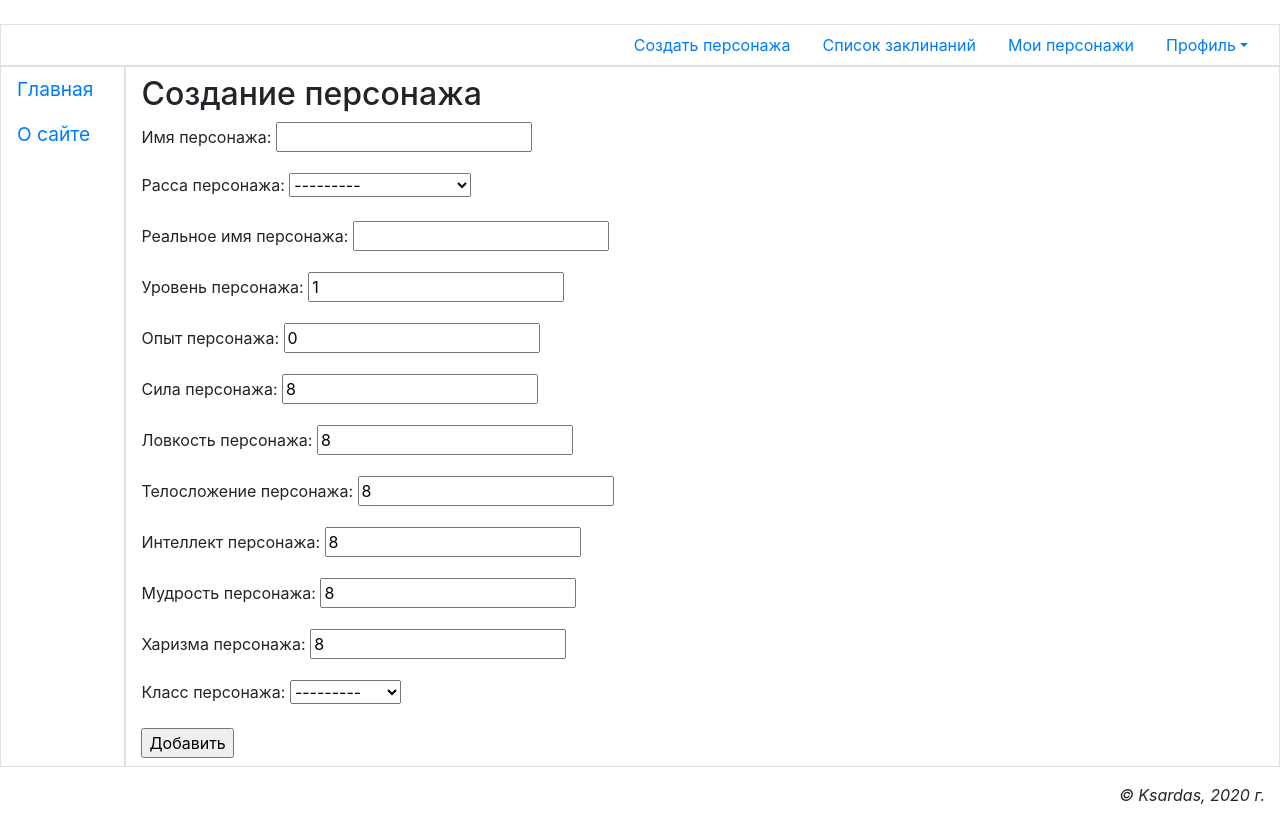
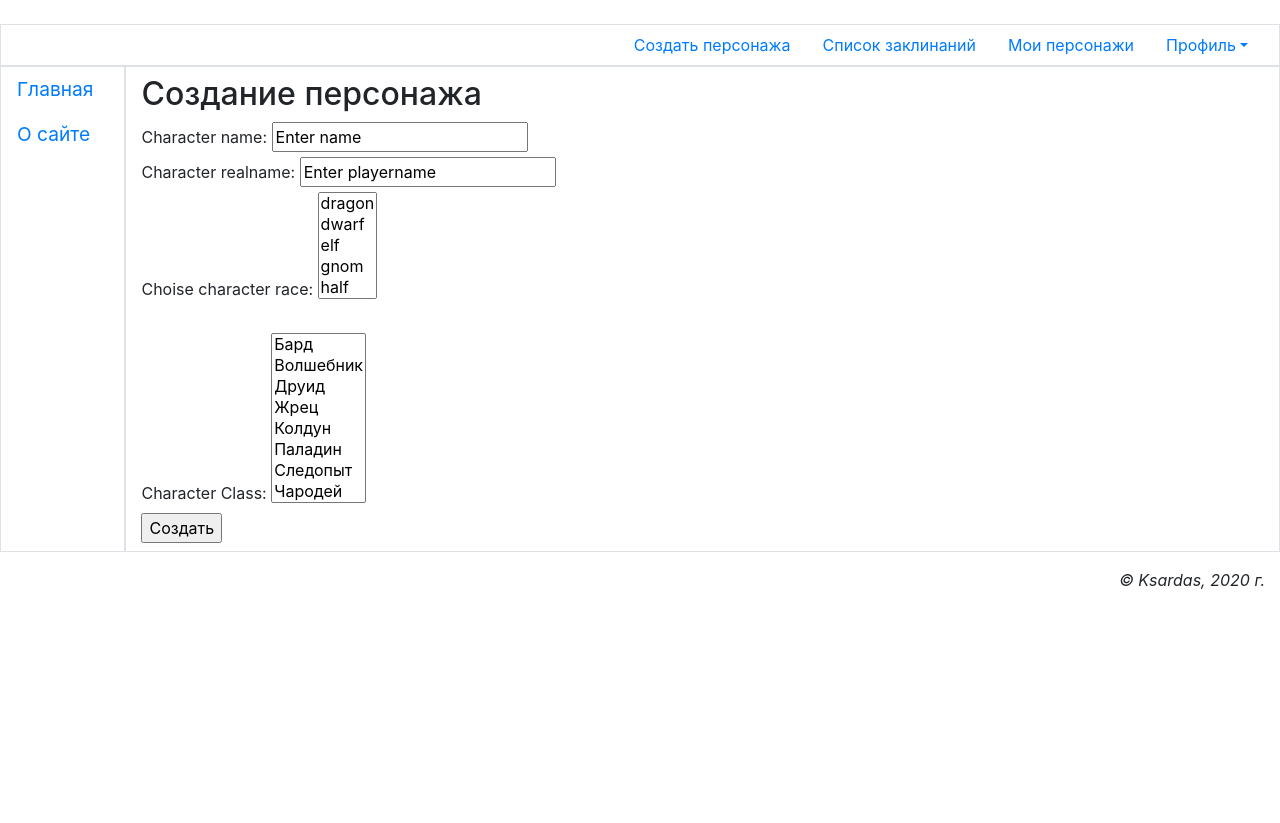
Before and after one commit to r2d2-lex/dnd5e, a Django app: page /accounts/profile/char/create/ in a window 1280 px wide. Shown: the part 115-938 px from the top of the page. After the commit the page ends 704 px from the top, so only its background shows below. Run offline with Django 3.2, Linux system fonts and the light colour scheme; a user stored in the database is signed in; data comes from the database, SQL or seed files in the repository; both versions use the stored data as it was after the commit; parts of the project's set-up code (start-up, migrations or seed data) failed here and were passed over; some libraries are stand-ins or nearby versions.

Commit message:
model fixes + new create char

```diff
--- a/ksardas/main/forms.py
+++ b/ksardas/main/forms.py
@@ -4,7 +4,7 @@ from django.core.exceptions import ValidationError
 from django.forms import ModelForm
 
 from .models import AdvUser
-from .models import CharBase
+from .models import CharBase, CharClasses, CharRaces
 #from .models import user_registrated
 import datetime
 
@@ -36,10 +36,18 @@ class SpellForm(forms.Form):
     spell_classes = forms.CharField(required=False, label='Класс персонажа')
 
 
+class CreateCharForm(forms.Form):
+    name = forms.CharField(label='Имя персонажа')
+    race = forms.ChoiceField(choices=CharRaces.RACE_CHOICES, label='Расса персонажа')
+    playername = forms.CharField(label='Реальное имя персонажа')
+    char_class = forms.ChoiceField(choices=CharClasses.CLASS_CHOICES, label='Класс персонажа')
+
+
 class CharForm(forms.Form):
     name = forms.CharField(label='Имя персонажа')
-    race = forms.ChoiceField(choices=CharBase.RACE_CHOICES, label='Расса персонажа')
+    race = forms.ChoiceField(choices=CharRaces.RACE_CHOICES, label='Расса персонажа')
     playername = forms.CharField(label='Реальное имя персонажа')
+    char_class = forms.ChoiceField(choices=CharClasses.CLASS_CHOICES, label='Класс персонажа')
     level = forms.IntegerField(label='Уровень персонажа')
     expirence = forms.IntegerField(label='Опыт персонажа')
     strength = forms.IntegerField(label='Сила персонажа')
@@ -55,7 +63,7 @@ class CharForm(forms.Form):
     char_spells = forms.CharField(required=False, label='Заклинания персонажа')
 
 
-class CreateCharForm(ModelForm):
+class CreateCharViewForm(ModelForm):
     class Meta:
         model = CharBase
         fields = ('name',
--- a/ksardas/main/models.py
+++ b/ksardas/main/models.py
@@ -46,6 +46,23 @@ class CharClasses(models.Model):
     description = models.CharField(null=True, max_length=1024 * 64, verbose_name='Описание класса')
 
 
+class CharRaces(models.Model):
+    RACE_CHOICES = (
+        ('dwarf', "Дварф"),
+        ('elf', "Эльф"),
+        ('half', "Полурослик"),
+        ('human', "Человек"),
+        ('dragon', "Драконорождённый"),
+        ('gnom', "Гном"),
+        ('halfelf', "Полуэльф"),
+        ('halfork', "Полуорк"),
+        ('tifling', "Тифлинг"),
+    )
+    name = models.CharField(db_index=True, choices=RACE_CHOICES, unique=True, null=False, max_length=20,
+                            verbose_name='Имя рассы персонажа')
+    description = models.CharField(null=True, max_length=1024 * 64, verbose_name='Описание рассы')
+
+
 # Таблица для заклинаний
 class Spell(models.Model):
     name = models.CharField(db_index=True ,unique=True, null=False, max_length=20, verbose_name='Название заклинания')
@@ -69,18 +86,8 @@ class Spell(models.Model):
 class CharBase(models.Model):
     owner = models.ForeignKey('AdvUser', null=False, on_delete=models.PROTECT, verbose_name='Владелец персонажа')
     name = models.CharField(db_index=True, unique=True, null=False, max_length=20, verbose_name='Имя персонажа')
-    RACE_CHOICES = (
-        ('dwarf', "Дварф"),
-        ('elf', "Эльф"),
-        ('half', "Полурослик"),
-        ('human', "Человек"),
-        ('dragon', "Драконорождённый"),
-        ('gnom', "Гном"),
-        ('halfelf', "Полуэльф"),
-        ('halfork', "Полуорк"),
-        ('tifling', "Тифлинг"),
-    )
-    race = models.CharField(null=False, choices=RACE_CHOICES, max_length=20, verbose_name='Расса персонажа')
+
+    race = models.CharField(null=False, choices=CharRaces.RACE_CHOICES, max_length=20, verbose_name='Расса персонажа')
     playername = models.CharField(null=True, max_length=20, verbose_name='Реальное имя персонажа')
     level = models.IntegerField(null=False, default=1, verbose_name='Уровень персонажа')
     expirence = models.IntegerField(null=False, default=0, verbose_name='Опыт персонажа')
--- a/ksardas/main/templates/main/create_character.html
+++ b/ksardas/main/templates/main/create_character.html
@@ -10,8 +10,28 @@
 <div>
     <form method="post">
         {% csrf_token %}
-        {{ form.as_p }}
-        <input type="submit" value="Добавить">
+            <label for="name">Character name: </label>
+            <input id="name" type="text" name="name" value="Enter name"><br>
+
+            <label for="playername">Character realname: </label>
+            <input id="playername" type="text" name="playername" value="Enter playername"><br>
+
+            <label for="race">Choise character race: </label>
+            <select id="race" name="race" size="5">
+            {% for race in char_races %}
+                <option value="{{ race }}">{{ race }}</option>
+            {% endfor %}
+            </select><br><br>
+
+            <label for="chclass">Character Class: </label>
+            <select id="chclass" name="chclass" size="{{ char_classes.count }}">
+            {% for char_class in char_classes %}
+                <option value="{{ char_class }}">{{ char_class }}</option>
+            {% endfor %}
+            </select>
+            <br>
+
+        <input type="submit" value="Создать">
     </form>
 </div>
 
--- a/ksardas/main/urls.py
+++ b/ksardas/main/urls.py
@@ -5,7 +5,8 @@ from django.conf.urls.static import static
 from .views import BBLoginView, BBLogoutView
 from .views import BBPasswordChangeView
 from .views import ChangeUserInfoView
-from .views import CharCreateView
+#from .views import CharCreateView
+from .views import create_character
 from .views import edit_character
 from .views import edit_spell
 from .views import DeleteUserView
@@ -23,7 +24,8 @@ urlpatterns = [
     path('accounts/profile/', profile, name='profile'),
     path('accounts/profile/change/', ChangeUserInfoView.as_view(), name='profile_change'),
     path('accounts/profile/delete/', DeleteUserView.as_view(), name='profile_delete'),
-    path('accounts/profile/char/create/', CharCreateView.as_view(), name='create_character'),
+    #path('accounts/profile/char/create/', CharCreateView.as_view(), name='create_character'),
+    path('accounts/profile/char/create/', create_character, name='create_character'),
     path('accounts/profile/char/<str:name>/edit/', edit_character, name='edit_character'),
     path('accounts/profile/char/<str:name>/', view_character, name='view_character'),
     path('accounts/profile/allspells/', view_spells, name='view_spells'),
--- a/ksardas/main/views.py
+++ b/ksardas/main/views.py
@@ -13,17 +13,16 @@ from django.shortcuts import render
 from django.shortcuts import get_object_or_404
 from django.template.loader import get_template
 from django.template import TemplateDoesNotExist
-#from django.template import loader
 from django.views.generic.base import TemplateView
 from django.views.generic.edit import UpdateView, CreateView, DeleteView
 
-from .forms import CharForm
-from .forms import CreateCharForm
+from .forms import CharForm, CreateCharForm
+from .forms import CreateCharViewForm
 from .forms import FindSpellForm
 from .forms import ChangeUserInfoForm
 from .forms import RegisterUserForm
 from .forms import UploadAvatarForm
-from .models import AdvUser, CharBase, Spell
+from .models import AdvUser, CharBase, CharClasses, CharRaces, Spell
 from .utilites import signer
 import datetime
 
@@ -116,27 +115,14 @@ def profile(request):
     chars = CharBase.objects.filter(owner=request.user)
     return render(request, 'main/profile.html', {'chars': chars})
 
-    #
-    # template = loader.get_template('main/profile.html')
-    # chars = CharBase.objects.all()
-    # context = {'chars': chars}
-    # return HttpResponse(template.render(context, request=request))
-    #
-
 
 # Операции с персонажем
 # Создание персонажа
 class CharCreateView(SuccessMessageMixin, LoginRequiredMixin, CreateView):
-    template_name = 'main/create_character.html'
-    form_class = CreateCharForm
+    template_name = 'main/create_char_view.html'
+    form_class = CreateCharViewForm
     success_url = reverse_lazy('main:profile')
     success_message = 'Персонаж создан'
-
-    #def get_context_data(self, **kwargs):
-    #    context = super().get_context_data(**kwargs)
-    #    context['chars'] = CharBase.objects.all()
-    #    return context
-
     model = CharBase
 
     def form_valid(self, form):
@@ -150,7 +136,7 @@ class CharCreateView(SuccessMessageMixin, LoginRequiredMixin, CreateView):
 @login_required
 def view_character(request, name):
     print("Current char: ", name)
-    ch = CharBase.objects.get(name=name)
+    ch = get_object_or_404(CharBase, name=name)
     return render(request, 'main/character.html', {'char': ch})
 
 
@@ -183,9 +169,25 @@ def view_spells(request):
 
 @login_required
 def edit_spell(request, id):
-    spell = Spell.objects.get(id=id)
+    spell = get_object_or_404(Spell, id=id)
     context = {'spell':spell}
     return render(request, 'main/edit_spell.html', context)
+
+
+@login_required
+def create_character(request):
+    if request.method == 'POST':
+        charform = CreateCharForm(request.POST)
+        if charform.is_valid():
+            pass
+            #create_char = CharBase.objects.create()
+            #return render(request, 'main/create_character.html', context)
+
+    char_classes = CharClasses.objects.values_list('name', flat=True).order_by('name')
+    char_races = CharRaces.objects.values_list('name', flat=True).order_by('name')
+
+    context = {'char_classes': char_classes, 'char_races': char_races}
+    return render(request, 'main/create_character.html', context)
 
 
 # Редактирование персонажа
@@ -209,7 +211,7 @@ def edit_character(request, name):
         print("\r\n*\r\n", request.POST, "\r\n*\r\n")
         if charform.is_valid():
             name = charform.cleaned_data['name']
-            charbase = CharBase.objects.get(owner=request.user, name=name)
+            charbase = get_object_or_404(CharBase, owner=request.user, name=name)
             charbase.name = charform.cleaned_data['name']
             charbase.playername = charform.cleaned_data['playername']
             charbase.race = charform.cleaned_data['race']
```
Also changed, not shown: ksardas/main/templates/layout/create_char_main.html (deleted, +0 -10 lines), ksardas/main/templates/main/create_char_view.html (added, +18 -0 lines), ksardas/db.sqlite3.
